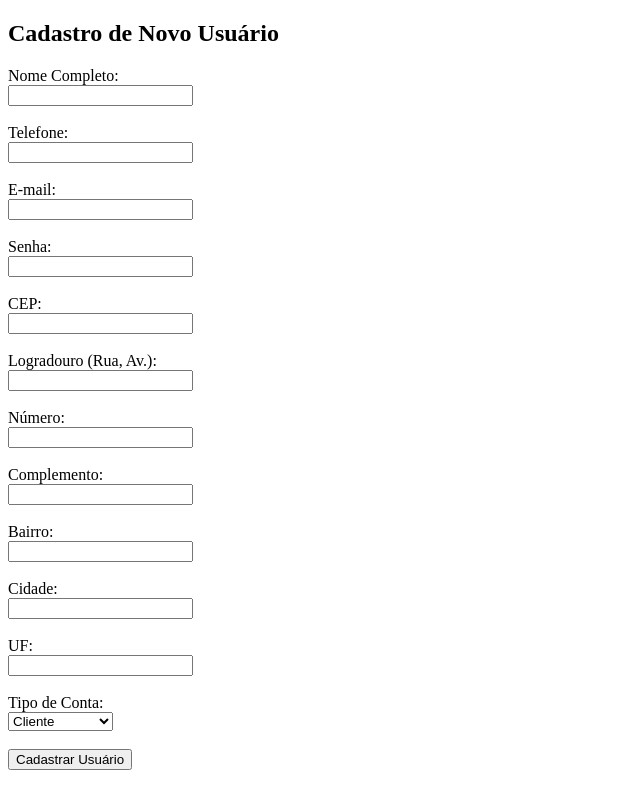
After one commit to LucasAska/Projeto, a PHP site: page /forms.php in a window 1280 px wide. The commit adds this page. Shown: the whole page, without its empty margins (0-640 px from the left). Run offline with PHP 8.4, Linux system fonts and the light colour scheme.

Commit message:
criacao de formulario, cadastro do usuario e conexão com banco de dados

```diff
--- /dev/null
+++ b/forms.php
@@ -0,0 +1,52 @@
+<!DOCTYPE html>
+<html lang="pt-BR">
+<head>
+    <meta charset="UTF-8">
+    <title>Cadastro de Usuário</title>
+</head>
+<body>
+    <h2>Cadastro de Novo Usuário</h2>
+    <form action="backend.php" method="POST">
+        <label>Nome Completo:</label><br>
+        <input type="text" name="nome" maxlength="100" required><br><br>
+
+        <label>Telefone:</label><br>
+        <input type="text" name="telefone" maxlength="20" required><br><br>
+
+        <label>E-mail:</label><br>
+        <input type="email" name="email" maxlength="150" required><br><br>
+
+        <label>Senha:</label><br>
+        <input type="password" name="senha" maxlength="255" required><br><br>
+
+        <label>CEP:</label><br>
+        <input type="text" name="cep" maxlength="9" required><br><br>
+
+        <label>Logradouro (Rua, Av.):</label><br>
+        <input type="text" name="logradouro" maxlength="255" required><br><br>
+
+        <label>Número:</label><br>
+        <input type="text" name="numero" maxlength="20" required><br><br>
+
+        <label>Complemento:</label><br>
+        <input type="text" name="complemento" maxlength="100"><br><br>
+
+        <label>Bairro:</label><br>
+        <input type="text" name="bairro" maxlength="100" required><br><br>
+
+        <label>Cidade:</label><br>
+        <input type="text" name="cidade" maxlength="100" required><br><br>
+
+        <label>UF:</label><br>
+        <input type="text" name="uf" maxlength="2" required><br><br>
+
+        <label>Tipo de Conta:</label><br>
+        <select name="tipo">
+            <option value="cliente">Cliente</option>
+            <option value="admin">Administrador</option>
+        </select><br><br>
+
+        <button type="submit">Cadastrar Usuário</button>
+    </form>
+</body>
+</html>
```
Also changed, not shown: backend.php (added, +68 -0 lines), index.php (+37 -2 lines).
